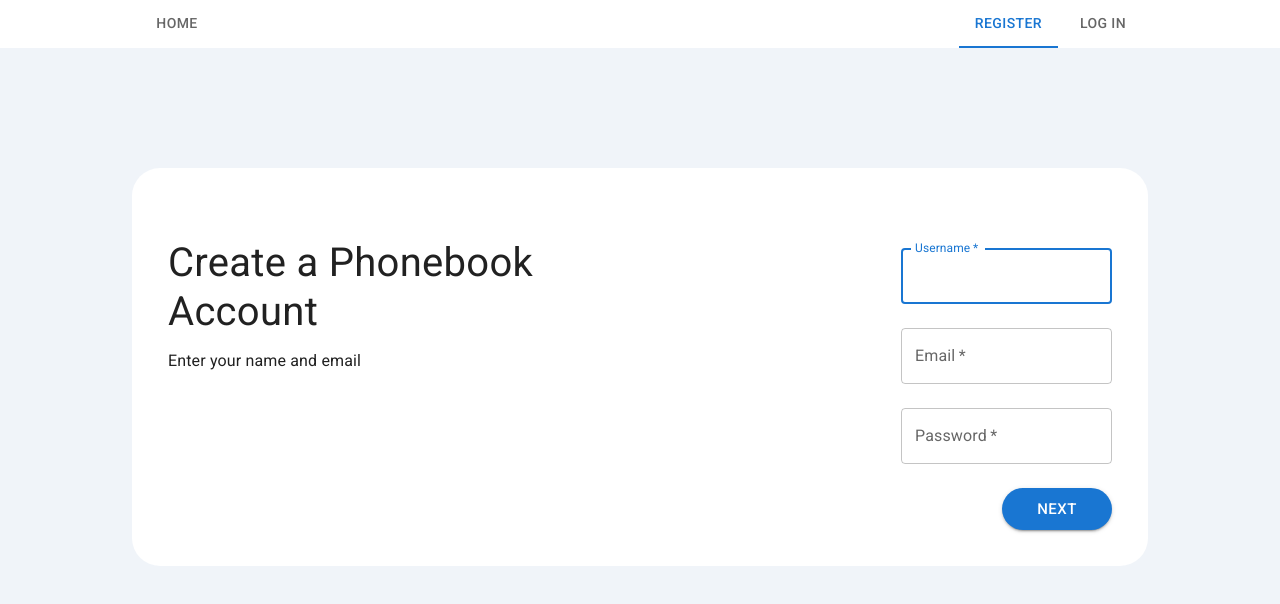
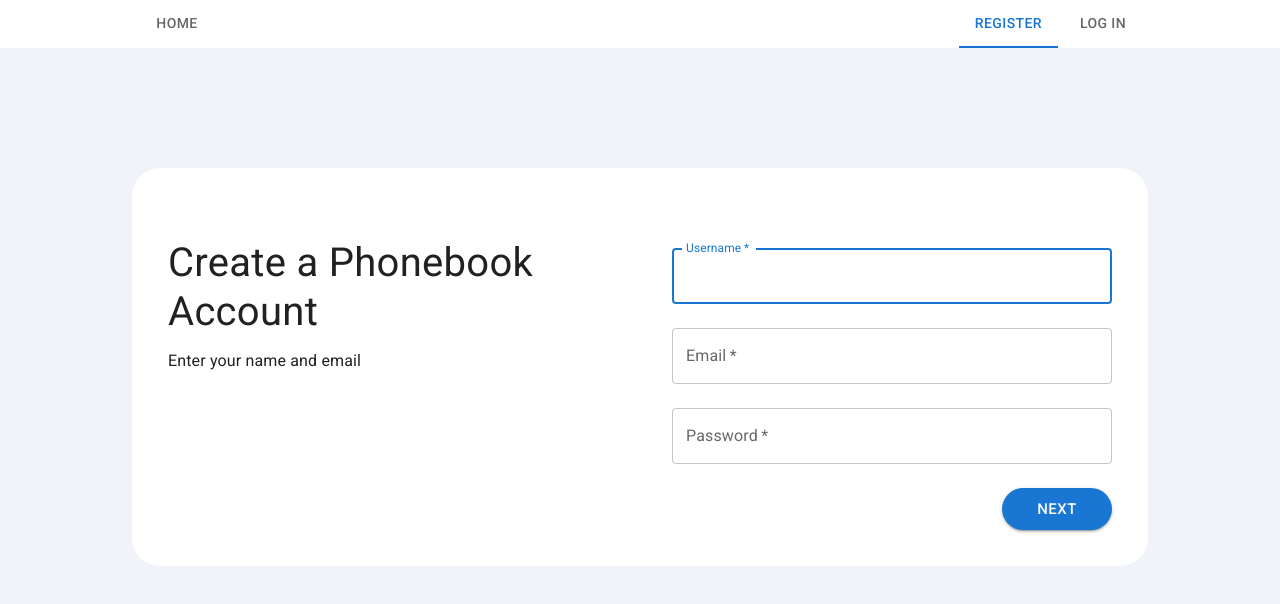
Before and after one commit to MykhailoVobolis/goit-react-hw-08, a React (Vite) app: page /register in a window 1280 px wide. Shown: the top 604 px of the page. Built offline with nearby package versions, Linux system fonts and the light colour scheme.

Commit message:
minor clear code

```diff
--- a/src/components/LoginForm/LoginForm.module.css
+++ b/src/components/LoginForm/LoginForm.module.css
@@ -13,6 +13,7 @@
   display: flex;
   flex-direction: column;
   gap: 24px;
+  min-width: 440px;
   max-width: 440px;
 }
 
--- a/src/components/RegistrationForm/RegistrationForm.module.css
+++ b/src/components/RegistrationForm/RegistrationForm.module.css
@@ -13,6 +13,7 @@
   display: flex;
   flex-direction: column;
   gap: 24px;
+  min-width: 440px;
   max-width: 440px;
 }
 
```
